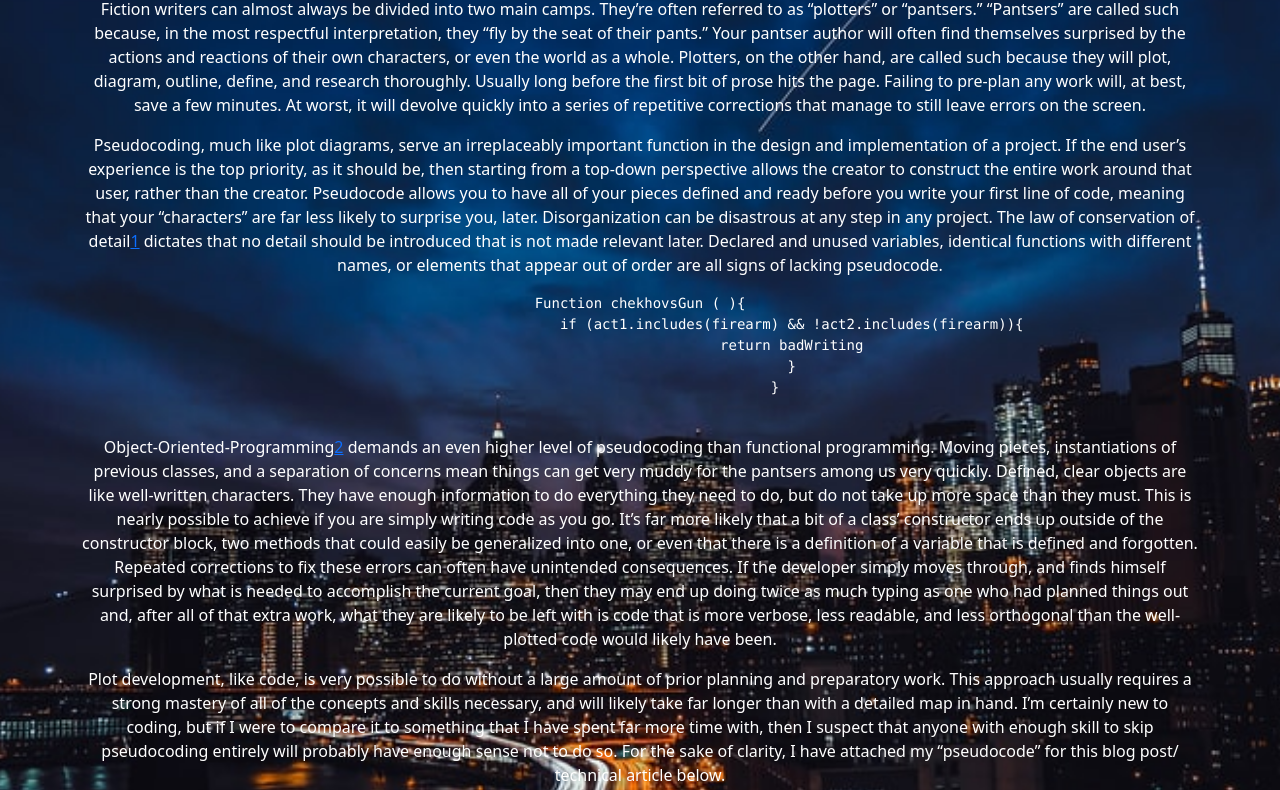
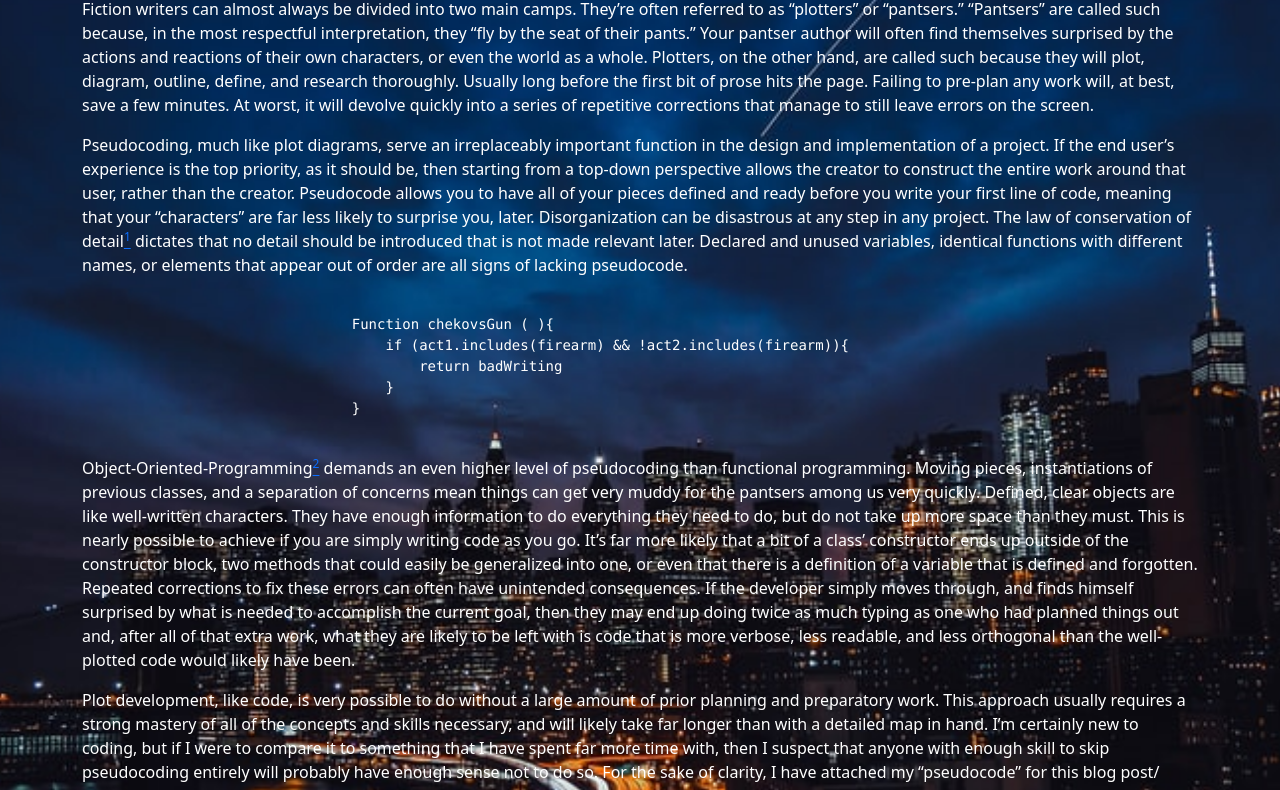
Before and after one commit to anthony-devarti/wireframe-blog, a website: page blogposts/Frontend/week7/week7.html in a window 1280 px wide. Shown: the part 123-913 px from the top of the page. Drawn offline with nearby package versions, Linux system fonts and the light colour scheme; files whose address does not match are found by name.

Commit message:
got the left alignment working correctly

```diff
--- a/blogposts/Frontend/week7/week7.html
+++ b/blogposts/Frontend/week7/week7.html
@@ -9,7 +9,7 @@
     <link href="/cover.css" rel="stylesheet">
     <meta name="theme-color" content="#7952b3">
 </head>
-    <body class="d-flex h-100 text-center text-white bg-dark">
+    <body class="d-flex h-100 text-white bg-dark">
                 <div class="cover-container d-flex w-100 h-100 p-3 mx-auto flex-column">
                     <header class="mb-auto">
                         <h3 class="float-md-start mb-0">Anthony DeVarti</h3>
@@ -28,15 +28,17 @@
                                 <p class="text-start">
                                 <p>Fiction writers can almost always be divided into two main camps.  They’re often referred to as “plotters” or “pantsers.”  “Pantsers” are called such because, in the most respectful interpretation, they “fly by the seat of their pants.”  Your pantser author will often find themselves surprised by the actions and reactions of their own characters, or even the world as a whole.  Plotters, on the other hand, are called such because they will plot, diagram, outline, define, and research thoroughly.  Usually long before the first bit of prose hits the page. Failing to pre-plan any work will, at best, save a few minutes.  At worst, it will devolve quickly into a series of repetitive corrections that manage to still leave errors on the screen.</p>
 
-                                <p>Pseudocoding, much like plot diagrams, serve an irreplaceably important function in the design  and implementation of a project.  If the end user’s experience is the top priority, as it should be, then starting from a top-down perspective allows the creator to construct the entire work around that user, rather than the creator. Pseudocode allows you to have all of your pieces defined and ready before you write your first line of code, meaning that your “characters” are far less likely to surprise you, later.  Disorganization can be disastrous at any step in any project.  The law of conservation of detail<a href="https://en.wikipedia.org/wiki/Chekhov%27s_gun#:~:text=Chekhov's%20gun%20(Chekhov's%20rifle%2C%20Russian,by%20never%20coming%20into%20play.">1</a></a> dictates that no detail should be introduced that is not made relevant later.  Declared and unused variables, identical functions with different names, or elements that appear out of order are all signs of lacking pseudocode.</p>
+                                <p>Pseudocoding, much like plot diagrams, serve an irreplaceably important function in the design  and implementation of a project.  If the end user’s experience is the top priority, as it should be, then starting from a top-down perspective allows the creator to construct the entire work around that user, rather than the creator. Pseudocode allows you to have all of your pieces defined and ready before you write your first line of code, meaning that your “characters” are far less likely to surprise you, later.  Disorganization can be disastrous at any step in any project.  The law of conservation of detail<a href="https://en.wikipedia.org/wiki/Chekhov%27s_gun#:~:text=Chekhov's%20gun%20(Chekhov's%20rifle%2C%20Russian,by%20never%20coming%20into%20play."><sup>1</sup></a> dictates that no detail should be introduced that is not made relevant later.  Declared and unused variables, identical functions with different names, or elements that appear out of order are all signs of lacking pseudocode.</p>
 
-                                <pre><code>Function chekhovsGun ( ){
+                                <pre><code>
+                                Function chekovsGun ( ){
                                     if (act1.includes(firearm) && !act2.includes(firearm)){
-                                    return badWriting
+                                        return badWriting
                                     }
                                 }
-                                    </code></pre>
-                                <p>Object-Oriented-Programming<a href="https://en.wikipedia.org/wiki/Object-oriented_programming">2</a> demands an even higher level of pseudocoding than functional programming.  Moving pieces, instantiations of previous classes, and a separation of concerns mean things can get very muddy for the pantsers among us very quickly.  Defined, clear objects are like well-written characters.  They have enough information to do everything they need to do, but do not take up more space than they must.  This is nearly possible to achieve if you are simply writing code as you go.  It’s far more likely that a bit of a class’ constructor ends up outside of the constructor block, two methods that could easily be generalized into one, or even that there is a definition of a variable that is defined and forgotten.  Repeated corrections to fix these errors can often have unintended consequences.  If the developer simply moves through, and finds himself surprised by what is needed to accomplish the current goal, then they may end up doing twice as much typing as one who had planned things out and, after all of that extra work, what they are likely to be left with is code that is more verbose, less readable, and less orthogonal than the well-plotted code would likely have been.</p>
+                                </code></pre>
+
+                                <p>Object-Oriented-Programming<a href="https://en.wikipedia.org/wiki/Object-oriented_programming"><sup>2</sup></a> demands an even higher level of pseudocoding than functional programming.  Moving pieces, instantiations of previous classes, and a separation of concerns mean things can get very muddy for the pantsers among us very quickly.  Defined, clear objects are like well-written characters.  They have enough information to do everything they need to do, but do not take up more space than they must.  This is nearly possible to achieve if you are simply writing code as you go.  It’s far more likely that a bit of a class’ constructor ends up outside of the constructor block, two methods that could easily be generalized into one, or even that there is a definition of a variable that is defined and forgotten.  Repeated corrections to fix these errors can often have unintended consequences.  If the developer simply moves through, and finds himself surprised by what is needed to accomplish the current goal, then they may end up doing twice as much typing as one who had planned things out and, after all of that extra work, what they are likely to be left with is code that is more verbose, less readable, and less orthogonal than the well-plotted code would likely have been.</p>
 
 
                                 <p>Plot development, like code, is very possible to do without a large amount of prior planning and preparatory work.  This approach usually requires a strong mastery of all of the concepts and skills necessary, and will likely take far longer than with a detailed map in hand.  I’m certainly new to coding, but if I were to compare it to something that I have spent far more time with, then I suspect that anyone with enough skill to skip pseudocoding entirely will probably have enough sense not to do so.  For the sake of clarity, I have attached my “pseudocode” for this blog post/ technical article below.</p>
```
